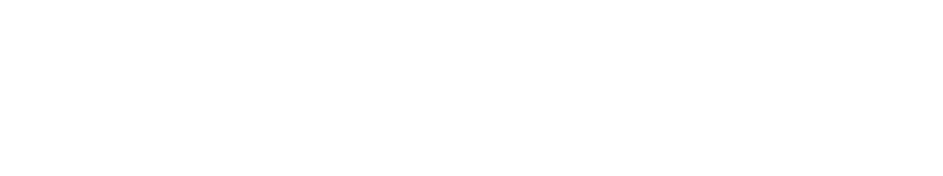
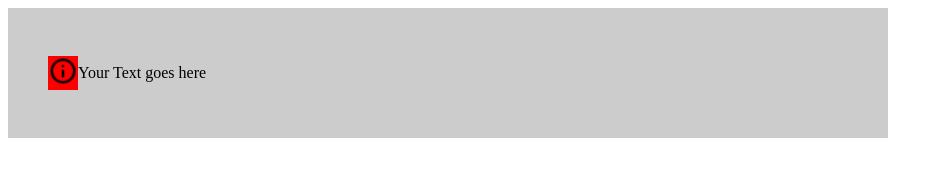
Before and after one commit to kaidecoder/alert-box, a website: page index.html in a window 1280 px wide. Shown: the whole page, without its empty margins (0-943 px from the left). Drawn offline with nearby package versions, Linux system fonts and the light colour scheme.

Commit message:
added the structure

```diff
--- a/index.html
+++ b/index.html
@@ -7,8 +7,19 @@
     <title>Custom Alert Box</title>
     <link rel="stylesheet" href="./styles.css">
     <script src="./app.js" defer></script>
+    <link rel="stylesheet" href="https://fonts.googleapis.com/css2?family=Material+Symbols+Outlined:opsz,wght,FILL,GRAD@20..48,100..700,0..1,-50..200" />
 </head>
 <body>
+    <div class="container">
+        <div class="alert-box">
+                <div>
+                    <img class="logo" src="./info_FILL0_wght400_GRAD0_opsz24.png" alt="information icon">
+                </div>
 
+            <div class="text">
+                <p>Your Text goes here</p>
+            </div>
+        </div>
+    </div>
 </body>
 </html>
--- a/styles.css
+++ b/styles.css
@@ -0,0 +1,26 @@
+.material-symbols-outlined {
+  font-variation-settings:
+  'FILL' 0,
+  'wght' 400,
+  'GRAD' 0,
+  'opsz' 24
+}
+
+.alert-box{
+    display: flex;
+    align-items: center;
+    padding: 40px;
+    background-color: #ccc;
+    max-width: 800px;
+    width: 100%;
+}
+
+.alert-box > div:nth-child(1){
+    background-color: red;
+}
+
+.logo{
+    width: 30px;
+    height: 30px;
+    object-fit: contain;
+}
```
Also changed, not shown: info_FILL0_wght400_GRAD0_opsz24.png (added).
